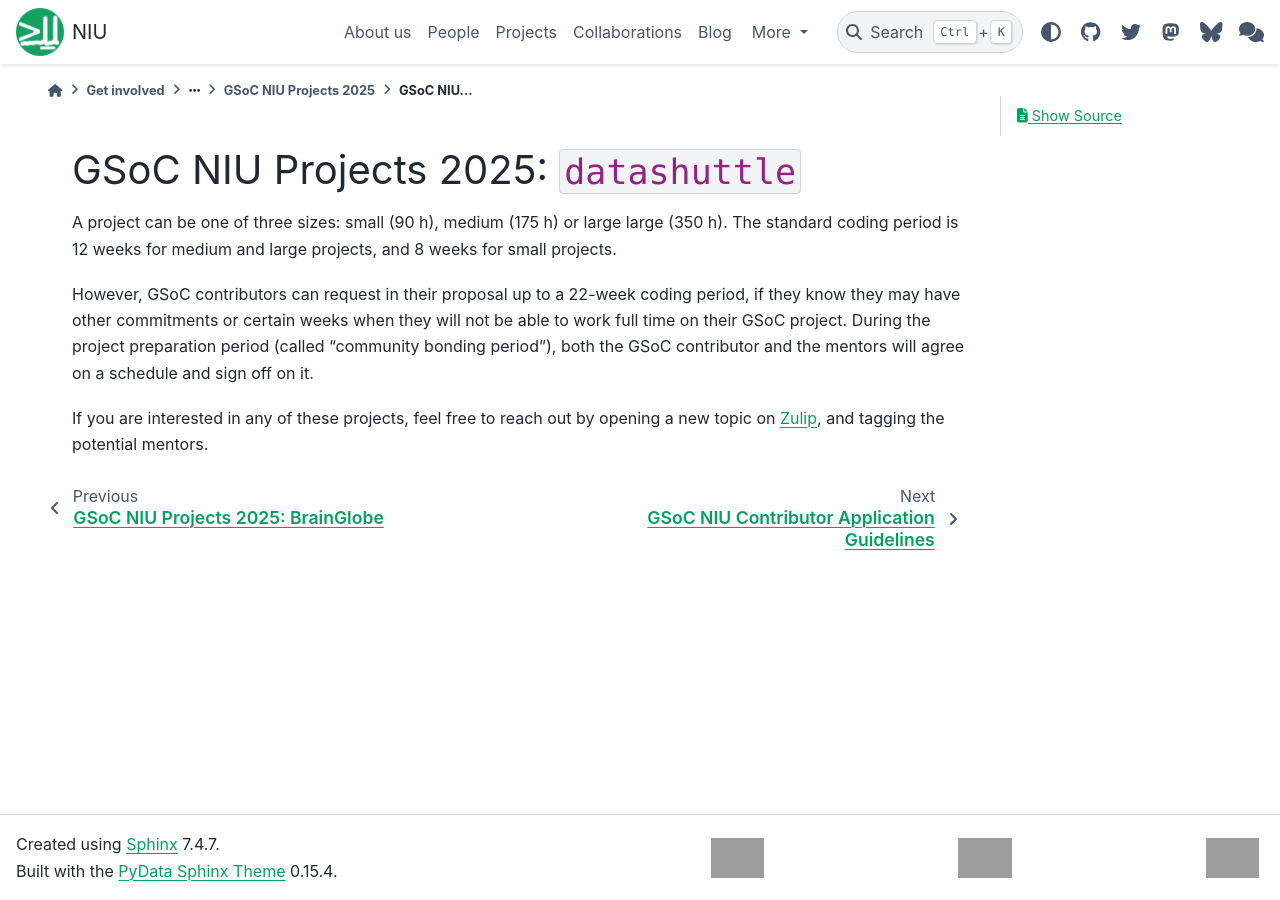
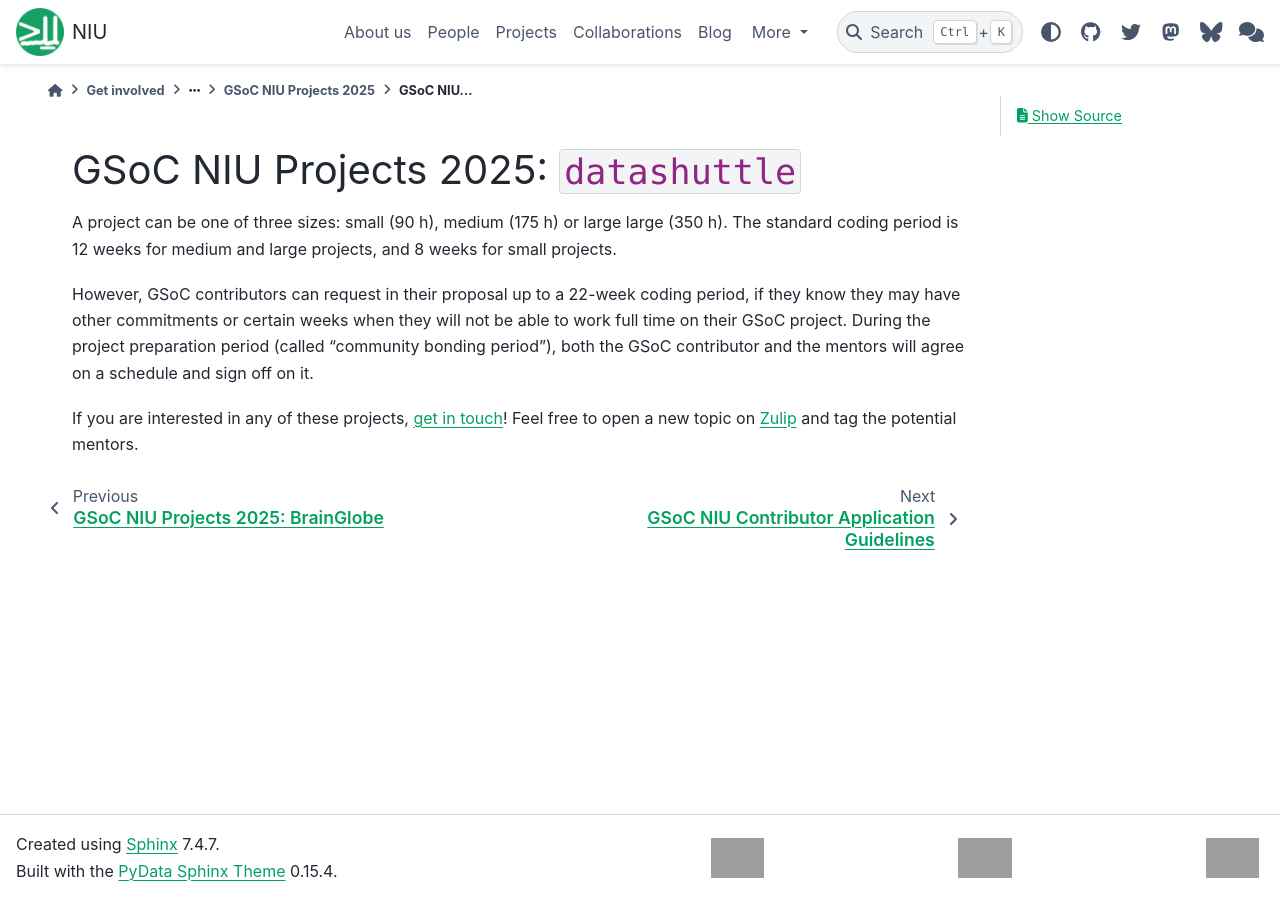
Before and after one commit to neuroinformatics-unit/neuroinformatics-unit.github.io, a Sphinx documentation site: the page built from docs/source/get-involved/gsoc/projects_2025/datashuttle.md, in a window 1280 px wide. Built offline with Sphinx 7.4.7 and the PyData theme 0.15.4, drawn with Linux system fonts in a browser that asks for light colours; nearby versions of some CDN libraries; grey boxes are pictures that could not be loaded.

Commit message:
Add specific github and zulip links per software tool

```diff
--- a/docs/source/get-involved/gsoc/projects_2025/datashuttle.md
+++ b/docs/source/get-involved/gsoc/projects_2025/datashuttle.md
@@ -4,4 +4,4 @@
 
 However, GSoC contributors can request in their proposal up to a 22-week coding period, if they know they may have other commitments or certain weeks when they will not be able to work full time on their GSoC project. During the project preparation period (called "community bonding period"), both the GSoC contributor and the mentors will agree on a schedule and sign off on it.
 
-If you are interested in any of these projects, feel free to reach out by opening a new topic on [Zulip](https://neuroinformatics.zulipchat.com/), and tagging the potential mentors.
+If you are interested in any of these projects, [get in touch](https://datashuttle.neuroinformatics.dev/pages/community/index.html)! Feel free to open a new topic on [Zulip](https://neuroinformatics.zulipchat.com/#narrow/channel/405999-DataShuttle) and tag the potential mentors.
```
Also changed, not shown: docs/source/get-involved/gsoc/projects_2025/brainglobe.md (+1 -1 lines), docs/source/get-involved/gsoc/projects_2025/ethology.md (+1 -1 lines), docs/source/get-involved/gsoc/projects_2025/movement.md (+1 -1 lines).
